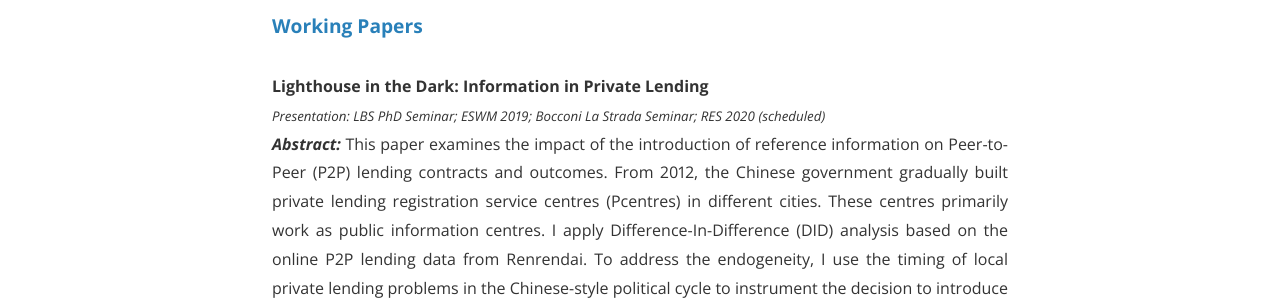
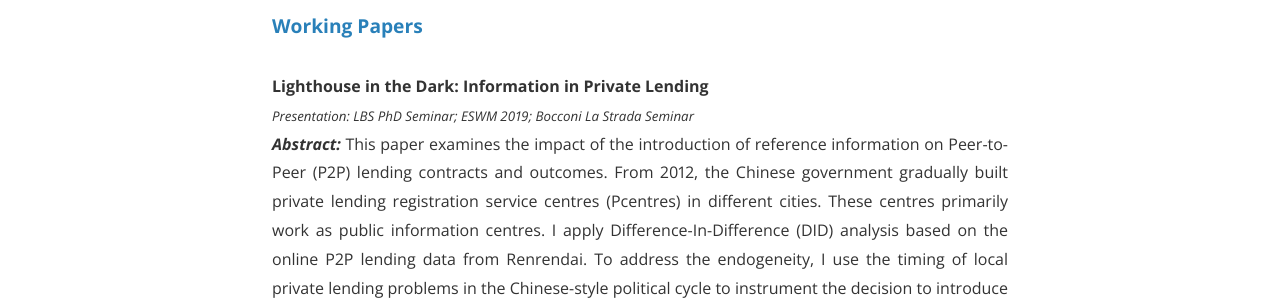
Before and after one commit to shasha-li/shasha-li.github.io, a Jekyll site: the page built from research.html, in a window 1280 px wide. Shown: the part 211-511 px from the top of the page. Built offline with Jekyll 4.4.1, drawn with Linux system fonts in a browser that asks for light colours; nearby versions of some CDN libraries; comment, search, counter and statistics services are not loaded; a style sheet for code colours, icons or effects is not loaded.

Commit message:
Update research.html

```diff
--- a/research.html
+++ b/research.html
@@ -7,7 +7,7 @@
 <strong><big><a>Working Papers</a></big></strong> <br><br>
 
 <strong>Lighthouse in the Dark: Information in Private Lending </strong>  <br>
-<em><small>Presentation: LBS PhD Seminar; ESWM 2019; Bocconi La Strada Seminar; RES 2020 (scheduled)</small></em>
+<em><small>Presentation: LBS PhD Seminar; ESWM 2019; Bocconi La Strada Seminar</small></em>
 <p style="text-align:justify"><b><i>Abstract: </i></b>This paper examines the impact of the introduction of reference information on Peer-to-Peer (P2P) lending contracts and outcomes. From 2012, the Chinese government gradually built private lending registration service centres (Pcentres) in different cities. These centres primarily work as public information centres. I apply Difference-In-Difference (DID) analysis based on the online P2P lending data from Renrendai. To address the endogeneity, I use the timing of local private lending problems in the Chinese-style political cycle to instrument the decision to introduce Pcentres. Results show that the introduction of Pcentres pushes up the P2P loan trading volume and the success rate of applications. Remarkably, Pcentres reduce the dispersion of contract terms and this effect is mainly driven by the less educated. Moreover, it shows Pcentres improve the loan repayment performance. This study reports novel evidence that the government can provide information as public goods to guide the informal financial market.</p>
 <br>
 
```
